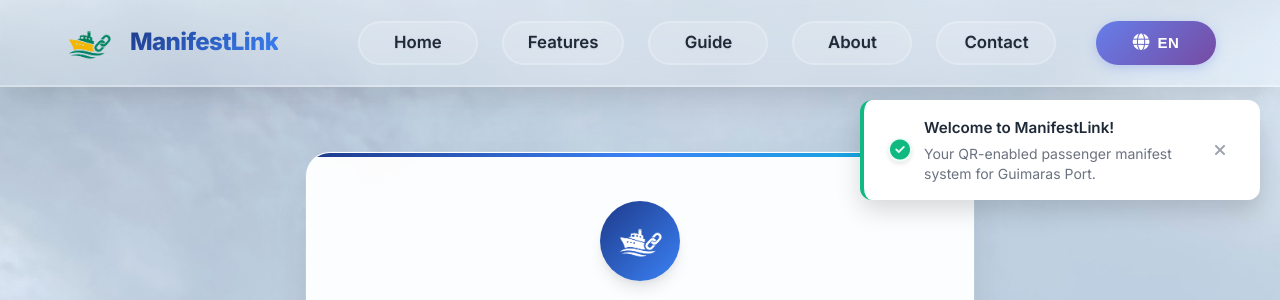
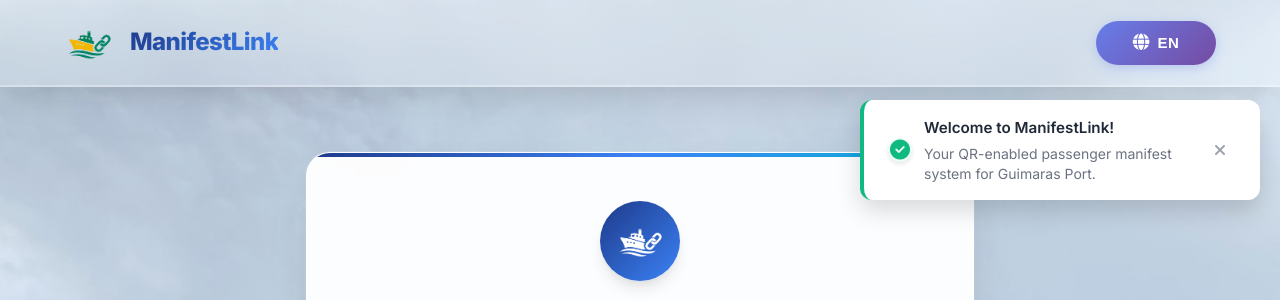
Before and after one commit to tochides/manifestlink_real, a PHP site: page /register.php in a window 1280 px wide. Shown: the top 300 px of the page. Run offline with PHP 8.4, Linux system fonts and the light colour scheme.

Commit message:
Update register.php

```diff
--- a/register.php
+++ b/register.php
@@ -1225,15 +1225,6 @@ if (isset($_GET['email']) && !empty($_GET['email'])) {
                 <img src="logo.png" alt="ManifestLink Logo" class="logo-img">
                 <span class="logo-text">ManifestLink</span>
             </a>
-            <div class="nav-center">
-                <ul class="nav-menu" role="menubar">
-                    <li role="none"><a href="#home" class="nav-link nav-btn active" role="menuitem">Home</a></li>
-                    <li role="none"><a href="#features" class="nav-link nav-btn" role="menuitem">Features</a></li>
-                    <li role="none"><a href="#guide" class="nav-link nav-btn" role="menuitem">Guide</a></li>
-                    <li role="none"><a href="#about" class="nav-link nav-btn" role="menuitem">About</a></li>
-                    <li role="none"><a href="#contact" class="nav-link nav-btn" role="menuitem">Contact</a></li>
-                </ul>
-            </div>
             <div class="nav-right">
                 <!-- Language Switcher -->
                 <div class="language-switcher">
@@ -1241,11 +1232,6 @@ if (isset($_GET['email']) && !empty($_GET['email'])) {
                         <i class="fas fa-globe"></i>
                         <span id="currentLang">EN</span>
                     </button>
-                </div>
-                <div class="hamburger" aria-label="Toggle navigation menu" role="button" tabindex="0">
-                    <span class="bar"></span>
-                    <span class="bar"></span>
-                    <span class="bar"></span>
                 </div>
             </div>
         </div>
```
